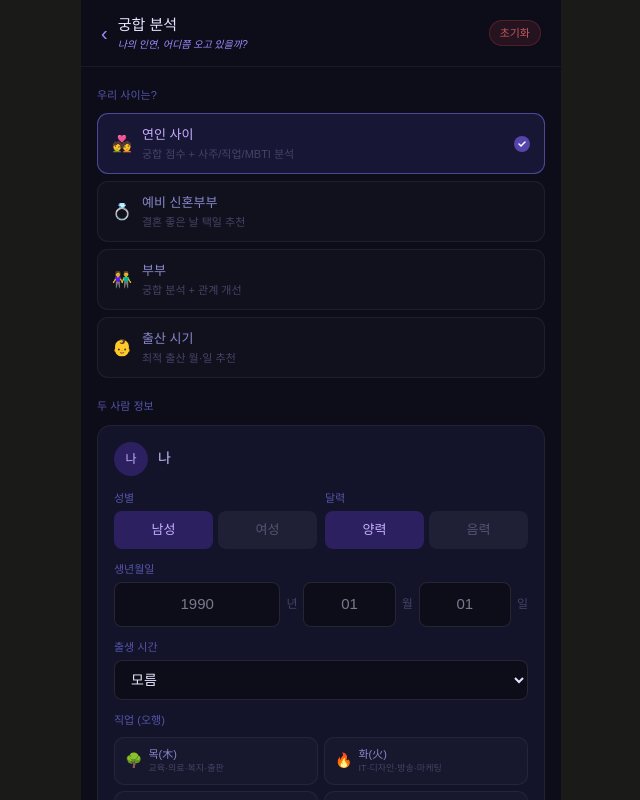
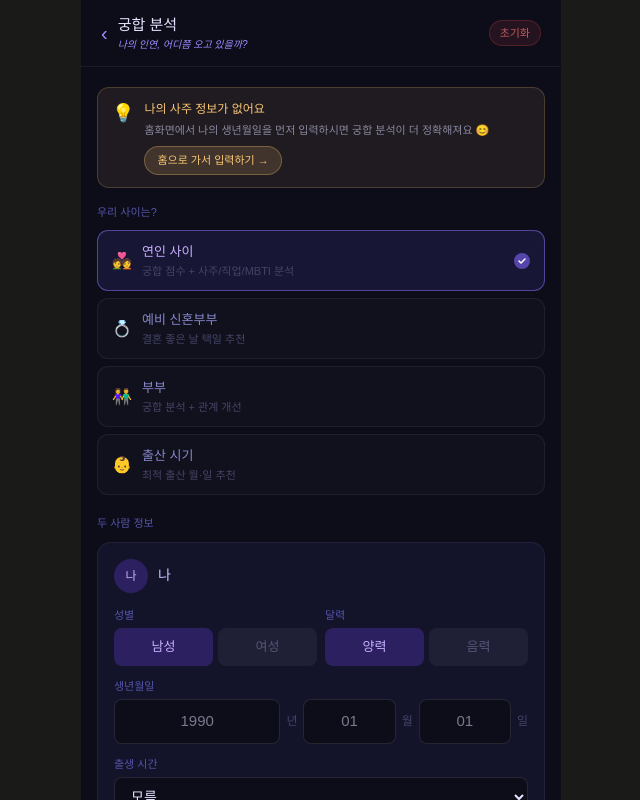
Before and after one commit to lysh0112-cpu/myjae, a Next.js app: page /manseryeok/couple-input in a window 1280 px wide. Shown: the top 800 px of the page, without its empty margins (319-959 px from the left). Built offline with nearby package versions, Linux system fonts and the light colour scheme.

Commit message:
Update page.tsx

```diff
--- a/app/manseryeok/couple-input/page.tsx
+++ b/app/manseryeok/couple-input/page.tsx
@@ -4,6 +4,8 @@ import { useRouter } from 'next/navigation'
 import { useCoupleInput } from './hooks/useCoupleInput'
 import RelationSelect from './components/RelationSelect'
 import PersonForm from './components/PersonForm'
+
+const MY_INFO_KEY = 'myinfo'
 
 function CoupleInputInner() {
   const router = useRouter()
@@ -17,8 +19,11 @@ function CoupleInputInner() {
   } = useCoupleInput()
 
   const handleStart = () => {
-    if (!person1.year || !person1.month || !person1.day) {
-      setError('나의 생년월일을 입력해주세요.'); return
+    // 나의 정보가 홈에서 입력되지 않은 경우
+    const myInfo = sessionStorage.getItem(MY_INFO_KEY)
+    if (!myInfo || !person1.year || !person1.month || !person1.day) {
+      setError('먼저 홈화면에서 나의 생년월일을 입력하고 사주 분석을 해주세요 😊 나의 사주 정보가 있어야 더 정확한 궁합 분석이 가능해요!')
+      return
     }
     if (!person2.year || !person2.month || !person2.day) {
       setError('상대방의 생년월일을 입력해주세요.'); return
@@ -48,6 +53,21 @@ function CoupleInputInner() {
 
       <div style={{ padding: '20px 16px' }}>
 
+        {/* 나의 정보 미입력 시 안내 배너 */}
+        {!autoLoaded && (
+          <div style={{ background: 'rgba(250,199,117,0.08)', border: '1px solid rgba(250,199,117,0.2)', borderRadius: '12px', padding: '12px 14px', marginBottom: '16px', display: 'flex', gap: '10px', alignItems: 'flex-start' }}>
+            <span style={{ fontSize: '18px' }}>💡</span>
+            <div>
+              <div style={{ fontSize: '12px', color: '#FAC775', fontWeight: '500', marginBottom: '4px' }}>나의 사주 정보가 없어요</div>
+              <div style={{ fontSize: '11px', color: '#8a88a0', lineHeight: '1.5' }}>홈화면에서 나의 생년월일을 먼저 입력하시면 궁합 분석이 더 정확해져요 😊</div>
+              <button onClick={() => router.push('/')}
+                style={{ marginTop: '8px', fontSize: '11px', padding: '5px 12px', borderRadius: '20px', background: 'rgba(250,199,117,0.15)', color: '#FAC775', border: '1px solid rgba(250,199,117,0.3)', cursor: 'pointer' }}>
+                홈으로 가서 입력하기 →
+              </button>
+            </div>
+          </div>
+        )}
+
         <RelationSelect relation={relation} setRelation={setRelation} />
 
         <div style={{ marginBottom: '16px' }}>
@@ -70,7 +90,7 @@ function CoupleInputInner() {
         </div>
 
         {error && (
-          <div style={{ fontSize: '12px', color: '#ff8888', marginBottom: '12px', textAlign: 'center' }}>
+          <div style={{ background: 'rgba(255,80,80,0.08)', border: '1px solid rgba(255,80,80,0.2)', borderRadius: '10px', padding: '10px 14px', fontSize: '12px', color: '#ff8888', marginBottom: '12px', lineHeight: '1.6' }}>
             {error}
           </div>
         )}
@@ -83,7 +103,6 @@ function CoupleInputInner() {
         <div style={{ textAlign: 'center', marginTop: '10px', fontSize: '11px', color: '#333355' }}>
           기본 분석은 무료 · 심층 분석은 전문 상담사와 연결
         </div>
-
       </div>
     </main>
   )
```
